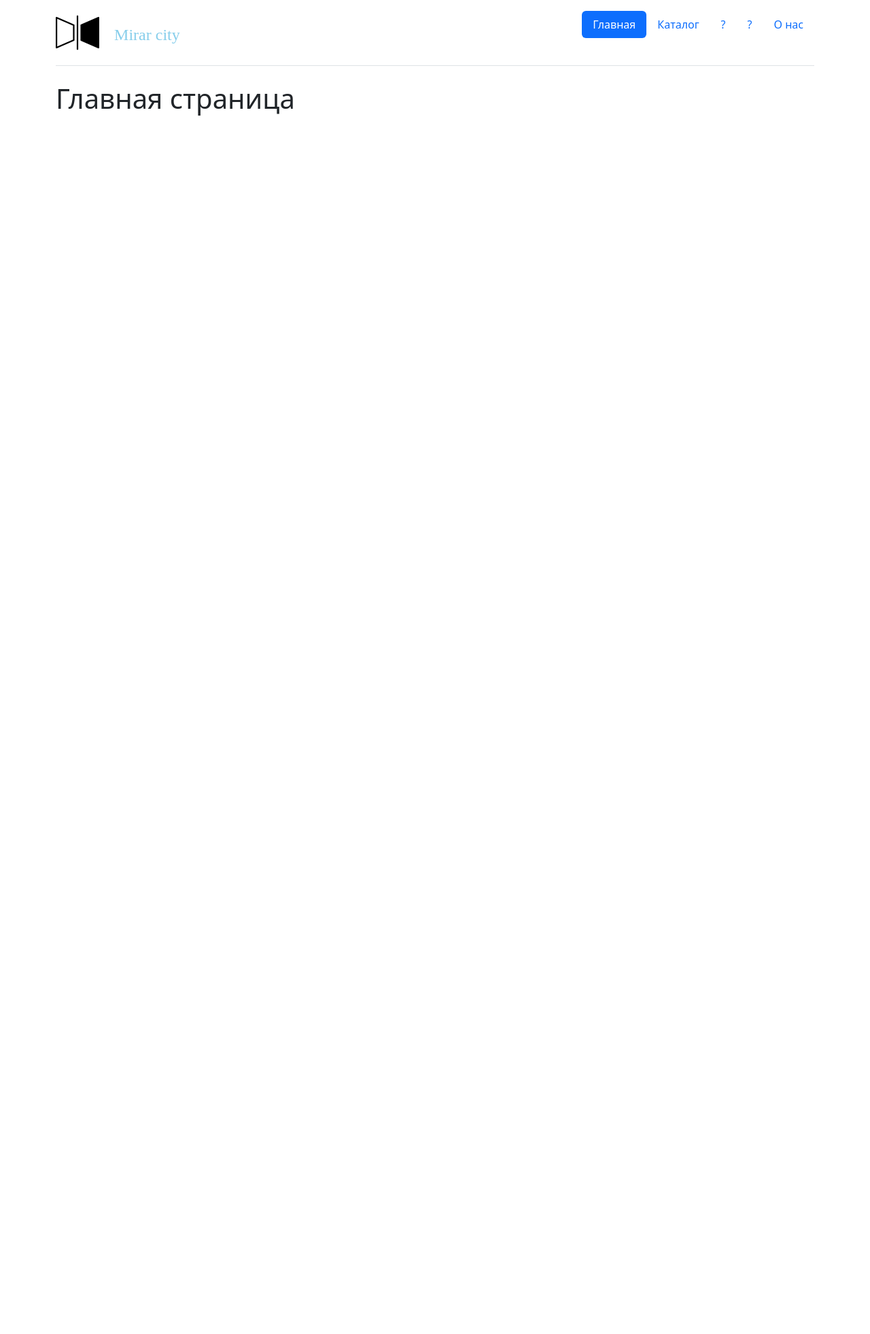
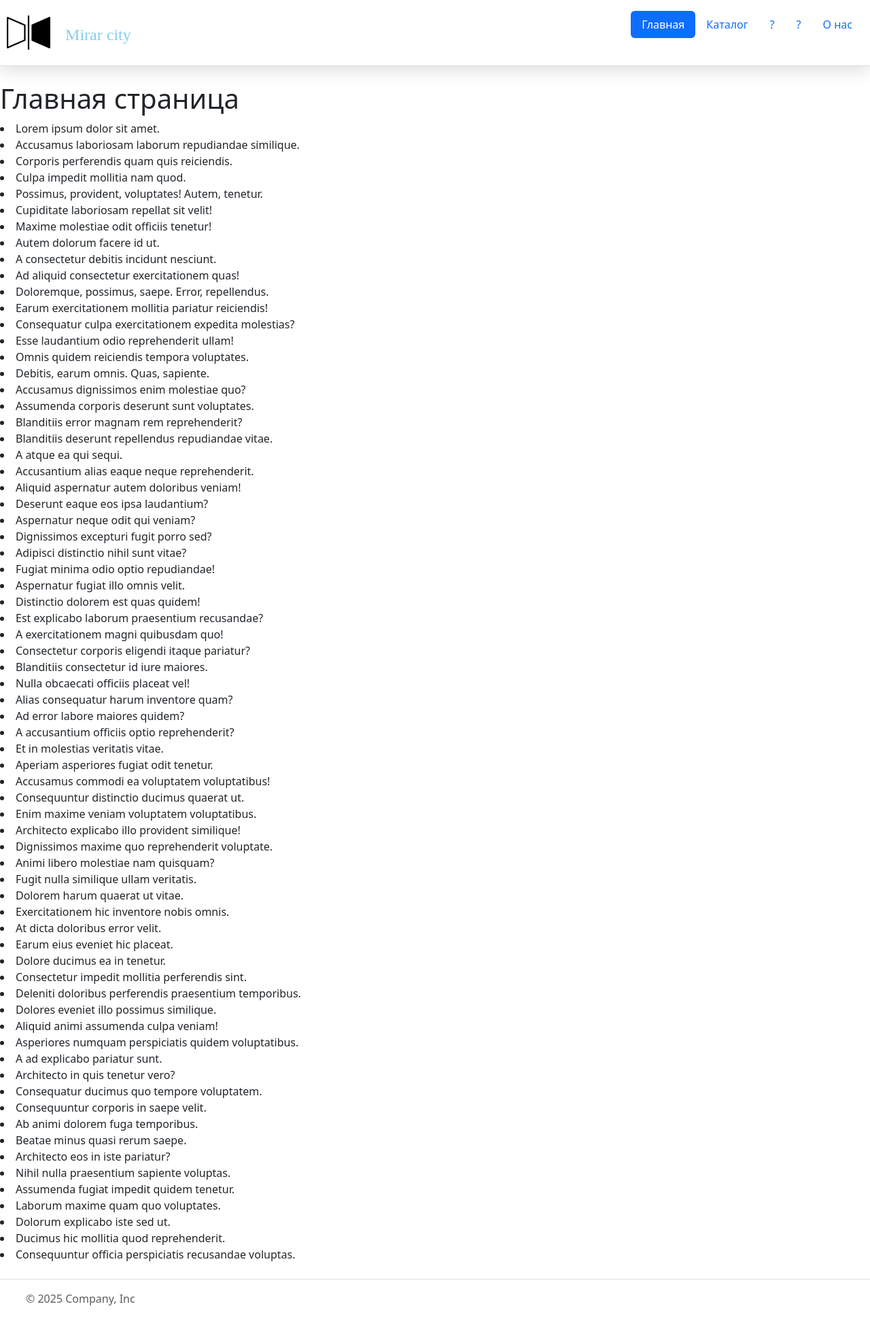
Before and after one commit to l1l-chich/web, a Flask app: page / in a window 1280 px wide. Shown: the whole page at 68% size. Before the commit the page ends 170 px from the top, so only its background shows below. Run offline with Flask 3, Linux system fonts and the light colour scheme.

Commit message:
web html shapka

```diff
--- a/static/css/main.css
+++ b/static/css/main.css
@@ -1,4 +1,14 @@
 /* Header */
+header {
+    position: sticky;
+    top: 0;
+    padding: 10px;
+    z-index: 1000;
+    background: #fff;
+    -webkit-box-shadow: 0 5px 25px rgba(0, 0, 0, 0.15);
+    box-shadow: 0 5px 25px rgba(0, 0, 0, 0.15);
+}
+
 .header__img {
 height: 64px;
 width: 64px;
--- a/templates/base.html
+++ b/templates/base.html
@@ -10,7 +10,7 @@
         <title>{% block title %}{% endblock %}</title>
 </head>
 <body>
-<div class="container">
+<!-- div -->
     <header class="d-flex flex-wrap justify-content-center py-3 mb-4 border-bottom">
         <a href="/" class="d-flex align-items-center mb-3 mb-md-0 me-md-auto link-body-emphasis text-decoration-none">
             <img class="header__img" src="{{ url_for('static', filename='img/law.png') }}" alt="law">
@@ -27,7 +27,23 @@
             <li class="nav-item"><a href="{{ url_for('about') }}" class="nav-link">О нас</a></li>
         </ul>
     </header>
+
 {% block body %}{% endblock %}
+
+    <footer class="d-flex flex-wrap justify-content-between align-items-center py-3 my-4 border-top">
+        <div class="col-md-4 d-flex align-items-center" bis_skin_checked="1">
+            <a href="/" class="mb-3 me-2 mb-md-0 text-body-secondary text-decoration-none lh-1" aria-label="Bootstrap">
+                <svg class="bi" width="30" height="24" aria-hidden="true"><use xlink:href="#bootstrap"></use></svg>
+            </a>
+            <span class="mb-3 mb-md-0 text-body-secondary">© 2025 Company, Inc</span>
         </div>
+            <ul class="nav col-md-4 justify-content-end list-unstyled d-flex">
+                <li class="ms-3">
+                    <a class="text-body-secondary" href="#" aria-label="Instagram">
+                    </a></li>
+
+            </ul>
+    </footer>
+<!-- div -->
 </body>
 </html>
--- a/templates/index.html
+++ b/templates/index.html
@@ -6,4 +6,74 @@
 
 {% block body %}
 <h1>Главная страница</h1>
+<li>Lorem ipsum dolor sit amet.</li>
+<li>Accusamus laboriosam laborum repudiandae similique.</li>
+<li>Corporis perferendis quam quis reiciendis.</li>
+<li>Culpa impedit mollitia nam quod.</li>
+<li>Possimus, provident, voluptates! Autem, tenetur.</li>
+<li>Cupiditate laboriosam repellat sit velit!</li>
+<li>Maxime molestiae odit officiis tenetur!</li>
+<li>Autem dolorum facere id ut.</li>
+<li>A consectetur debitis incidunt nesciunt.</li>
+<li>Ad aliquid consectetur exercitationem quas!</li>
+<li>Doloremque, possimus, saepe. Error, repellendus.</li>
+<li>Earum exercitationem mollitia pariatur reiciendis!</li>
+<li>Consequatur culpa exercitationem expedita molestias?</li>
+<li>Esse laudantium odio reprehenderit ullam!</li>
+<li>Omnis quidem reiciendis tempora voluptates.</li>
+<li>Debitis, earum omnis. Quas, sapiente.</li>
+<li>Accusamus dignissimos enim molestiae quo?</li>
+<li>Assumenda corporis deserunt sunt voluptates.</li>
+<li>Blanditiis error magnam rem reprehenderit?</li>
+<li>Blanditiis deserunt repellendus repudiandae vitae.</li>
+<li>A atque ea qui sequi.</li>
+<li>Accusantium alias eaque neque reprehenderit.</li>
+<li>Aliquid aspernatur autem doloribus veniam!</li>
+<li>Deserunt eaque eos ipsa laudantium?</li>
+<li>Aspernatur neque odit qui veniam?</li>
+<li>Dignissimos excepturi fugit porro sed?</li>
+<li>Adipisci distinctio nihil sunt vitae?</li>
+<li>Fugiat minima odio optio repudiandae!</li>
+<li>Aspernatur fugiat illo omnis velit.</li>
+<li>Distinctio dolorem est quas quidem!</li>
+<li>Est explicabo laborum praesentium recusandae?</li>
+<li>A exercitationem magni quibusdam quo!</li>
+<li>Consectetur corporis eligendi itaque pariatur?</li>
+<li>Blanditiis consectetur id iure maiores.</li>
+<li>Nulla obcaecati officiis placeat vel!</li>
+<li>Alias consequatur harum inventore quam?</li>
+<li>Ad error labore maiores quidem?</li>
+<li>A accusantium officiis optio reprehenderit?</li>
+<li>Et in molestias veritatis vitae.</li>
+<li>Aperiam asperiores fugiat odit tenetur.</li>
+<li>Accusamus commodi ea voluptatem voluptatibus!</li>
+<li>Consequuntur distinctio ducimus quaerat ut.</li>
+<li>Enim maxime veniam voluptatem voluptatibus.</li>
+<li>Architecto explicabo illo provident similique!</li>
+<li>Dignissimos maxime quo reprehenderit voluptate.</li>
+<li>Animi libero molestiae nam quisquam?</li>
+<li>Fugit nulla similique ullam veritatis.</li>
+<li>Dolorem harum quaerat ut vitae.</li>
+<li>Exercitationem hic inventore nobis omnis.</li>
+<li>At dicta doloribus error velit.</li>
+<li>Earum eius eveniet hic placeat.</li>
+<li>Dolore ducimus ea in tenetur.</li>
+<li>Consectetur impedit mollitia perferendis sint.</li>
+<li>Deleniti doloribus perferendis praesentium temporibus.</li>
+<li>Dolores eveniet illo possimus similique.</li>
+<li>Aliquid animi assumenda culpa veniam!</li>
+<li>Asperiores numquam perspiciatis quidem voluptatibus.</li>
+<li>A ad explicabo pariatur sunt.</li>
+<li>Architecto in quis tenetur vero?</li>
+<li>Consequatur ducimus quo tempore voluptatem.</li>
+<li>Consequuntur corporis in saepe velit.</li>
+<li>Ab animi dolorem fuga temporibus.</li>
+<li>Beatae minus quasi rerum saepe.</li>
+<li>Architecto eos in iste pariatur?</li>
+<li>Nihil nulla praesentium sapiente voluptas.</li>
+<li>Assumenda fugiat impedit quidem tenetur.</li>
+<li>Laborum maxime quam quo voluptates.</li>
+<li>Dolorum explicabo iste sed ut.</li>
+<li>Ducimus hic mollitia quod reprehenderit.</li>
+<li>Consequuntur officia perspiciatis recusandae voluptas.</li>
 {% endblock %}
```
Also changed, not shown: static/img/inst.png (added), static/img/tg.png (added). Lines whose indentation alone changed are shown as unchanged.
